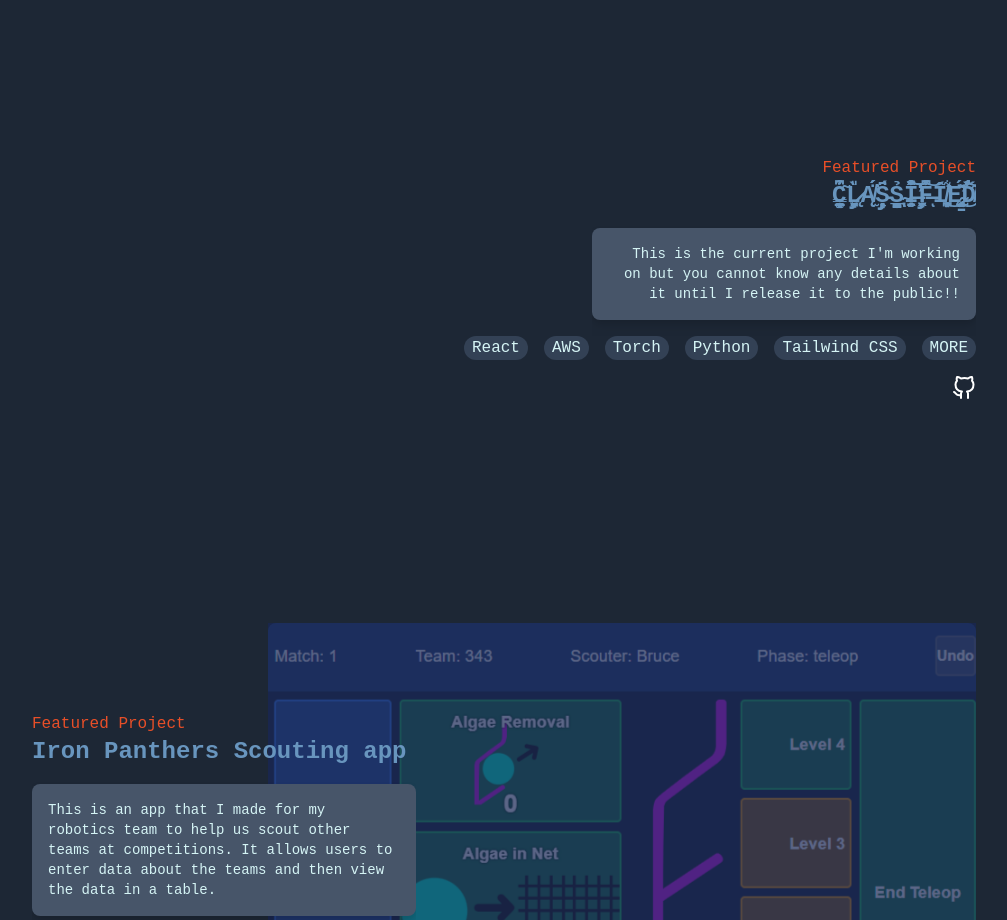
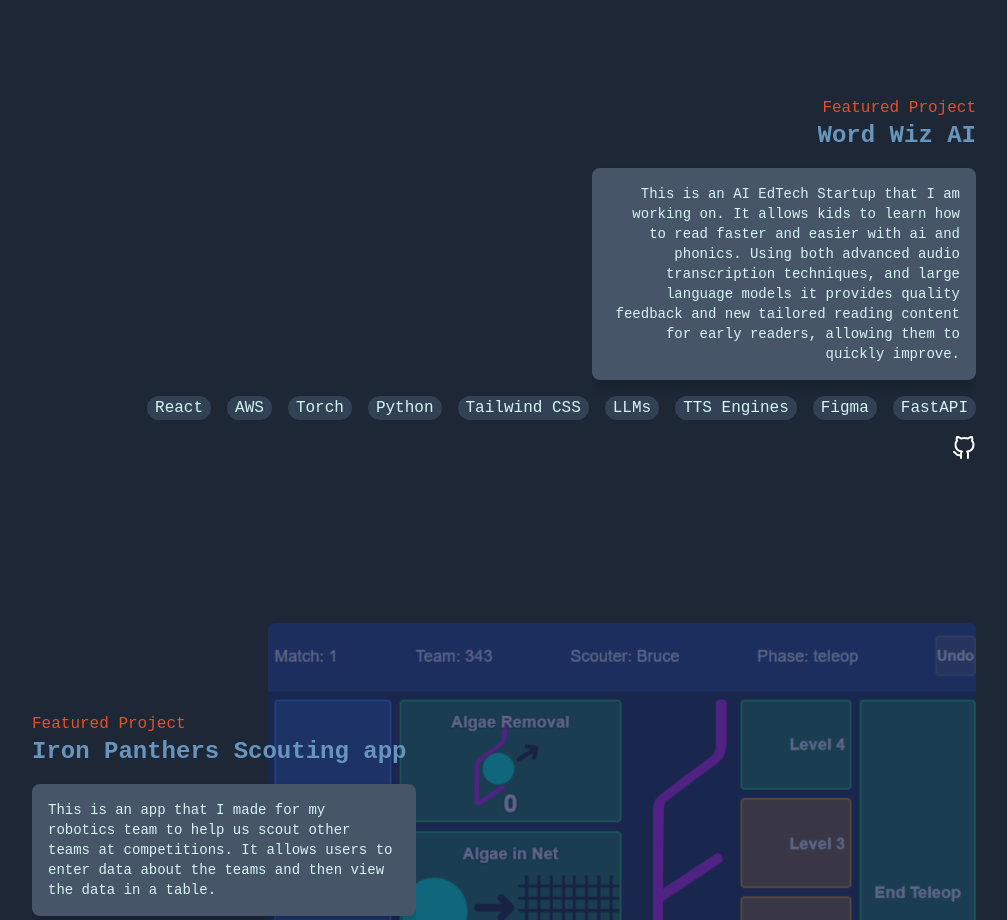
Before and after one commit to bruce-peters/bruce-peters.github.io, a React (Vite) app: page / in a window 1280 px wide. Shown: the part 1600-2520 px from the top of the page, without its empty margins (136-1143 px from the left). Built offline with nearby package versions, Linux system fonts and the light colour scheme.

Commit message:
Updating links

```diff
--- a/src/constants/index.js
+++ b/src/constants/index.js
@@ -15,12 +15,22 @@
 
 const projects = [
   {
-    name: "C̬̥͙̩͔̱͚̠̓̊̓̿͆͂͗͗L̷̡̨̟͓̬̟͍̯̱͎̎̀Ą̸̫́̈́S̵̡̙͉̻̈́̄S̴̮̭̯̲̥̮̺̦̉ͅI̶̗̭͉̮͗̊̐̂̀͋̕͝͝F̶̡̝̭̹̮̞̔̊̓͗͆̍̂͝ͅÎ̸̛̦̻͙̙̪̦͍͋͜Ę̴̨̡̘͚̳͓̌̈́͐͂̕͜D̸̛̘̓͂̊̉̋̀̕͝",
+    name: "Word Wiz AI",
     description:
-      "This is the current project I'm working on but you cannot know any details about it until I release it to the public!!",
-    github: "https://guthib.com",
-    id: "current-project",
-    tools: ["React", "AWS", "Torch", "Python", "Tailwind CSS", "MORE"],
+      "This is an AI EdTech Startup that I am working on. It allows kids to learn how to read faster and easier with ai and phonics. Using both advanced audio transcription techniques, and large language models it provides quality feedback and new tailored reading content for early readers, allowing them to quickly improve.",
+    github: "https://github.com/bruce-peters/word-wiz-ai",
+    id: "word-wiz-ai",
+    tools: [
+      "React",
+      "AWS",
+      "Torch",
+      "Python",
+      "Tailwind CSS",
+      "LLMs",
+      "TTS Engines",
+      "Figma",
+      "FastAPI",
+    ],
     featured: true,
   },
   {
@@ -38,8 +48,8 @@
     name: "This website",
     description:
       "This portfolio website required a lot of graphics design tools as well as front end development frameworks",
-    github: "https://github.com/Bobcat999/portfolio.git",
-    url: "https://bobcat999.github.io/portfolio",
+    github: "https://github.com/bruce-peters/portfolio.git",
+    url: "https://bruce-peters.github.io/portfolio",
     id: "portfolio-website",
     image: portfolioAppScreenshot,
     tools: ["React", "Tailwind CSS", "Vite", "Figma"],
@@ -49,8 +59,8 @@
     name: "Notes Review App",
     description:
       "This is a notes review application that I built using React, Tailwind CSS, Gemini, and Firebase. It allows users to upload their notes, get them summarized into bite sized facts and then enter a typing console to repeatedly type out and memorize them.",
-    github: "https://github.com/Bobcat999/notes-review-app",
-    url: "https://bobcat999.github.io/notes-review-app/",
+    github: "https://github.com/bruce-peters/notes-review-app",
+    url: "https://bruce-peters.github.io/notes-review-app/",
     id: "notes-review-app",
     tools: ["React", "Tailwind CSS", "Firebase", "Gemini"],
     image: notesReviewAppScreenshot,
@@ -60,7 +70,7 @@
     name: "Facial Emotion Detection",
     description:
       "This is a facial emotion detection project that I built using Python, OpenCV, TensorFlow, and Kaggle. It detects emotions in real-time.",
-    github: "https://github.com/Bobcat999/facial-emotion-detection",
+    github: "https://github.com/bruce-peters/facial-emotion-detection",
     url: "https://facial-emotion-app.web.app/",
     id: "facial-emotion-detection",
     tools: ["Python", "OpenCV", "Tensorflow", "Kaggle"],
@@ -70,7 +80,7 @@
     name: "Wordle Clone",
     description:
       "This is a clone of the popular game Wordle. I built this project using React to practice my skills.",
-    github: "https://github.com/Bobcat999/wordle-app",
+    github: "https://github.com/bruce-peters/wordle-app",
     url: "https://wordle-app-i.web.app/",
     id: "wordle-clone",
     tools: ["React", "Firebase"],
@@ -80,7 +90,7 @@
     name: "Chat App",
     description:
       "This is a chat application that I built using React and Firebase. It was one of the first things I made using react. The design isn't very good but it functions well. It allows users to send messages in real-time in private chat rooms.",
-    github: "https://github.com/Bobcat999/chat-react-app",
+    github: "https://github.com/bruce-peters/chat-react-app",
     url: "https://chat-react-app-feb57.web.app/",
     id: "chat-app",
     tools: ["React", "Firebase"],
@@ -98,7 +108,7 @@
     name: "Survival Game",
     description:
       "This is a survival game that I built using Unity. It's a simple survival game where the player must survive in a forest by collecting resources. It features a day-night cycle, crafting, and a procedurally generated world.",
-    github: "https://github.com/Bobcat999/SurvivalGame",
+    github: "https://github.com/bruce-peters/SurvivalGame",
     url: "https://bobcat9.itch.io/survival-2d",
     tools: ["Unity", "C#"],
     id: "survival-game",
```
